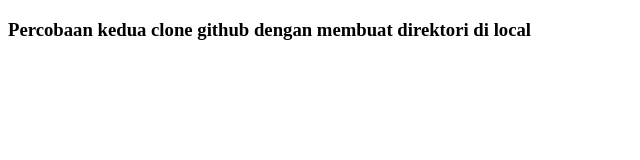
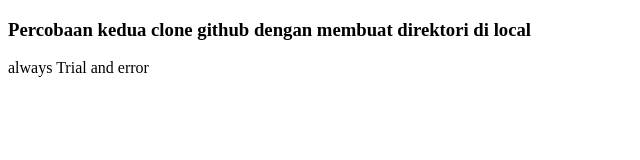
Before and after one commit to aryanuar1499/Clonning-Test-2, a plain HTML site: page index.html in a window 1280 px wide. Shown: the whole page, without its empty margins (0-640 px from the left). Drawn offline with Linux system fonts and the light colour scheme.

Commit message:
menambahkan paragraph

```diff
--- a/index.html
+++ b/index.html
@@ -8,5 +8,6 @@
   </head>
   <body>
     <h3>Percobaan kedua clone github dengan membuat direktori di local</h3>
+    <p>always Trial and error</p>
   </body>
 </html>
```
